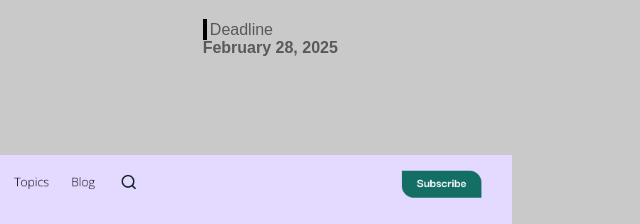
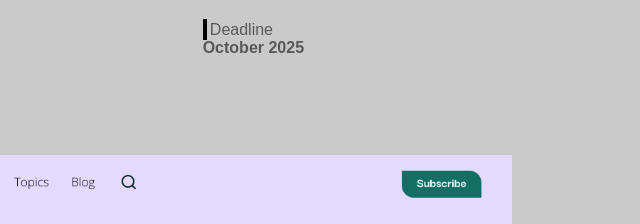
Before and after one commit to Monika-Gebre/Portfolio, a plain HTML site: page project2.html in a window 1280 px wide. Shown: the part 184-408 px from the top of the page, 640-1280 px from the left. Drawn offline with nearby package versions, Linux system fonts and the light colour scheme; a web font is replaced by a local one.

Commit message:
Update project2.html
Project deadline extended

```diff
--- a/project2.html
+++ b/project2.html
@@ -64,7 +64,7 @@
 
     <div class="project__info-box">
       <p class="project__info-type">Deadline</p>
-      <p class="project__info-data">February 28, 2025</p>
+      <p class="project__info-data">October 2025</p>
     </div>
     <!--
     <a href="#">
```
